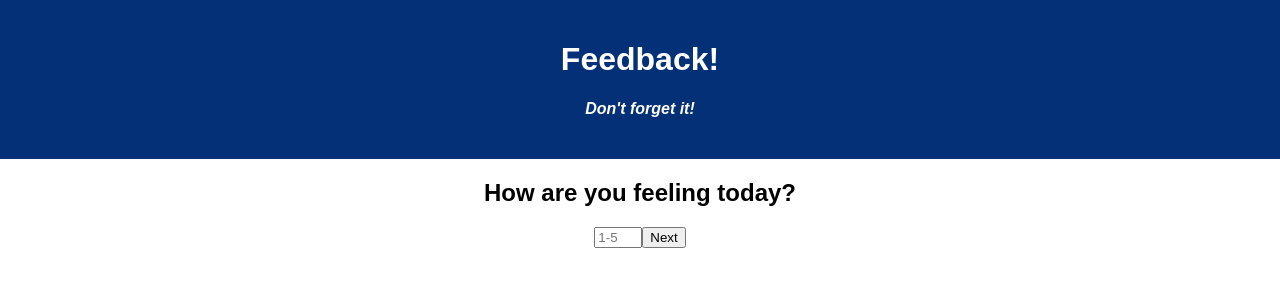
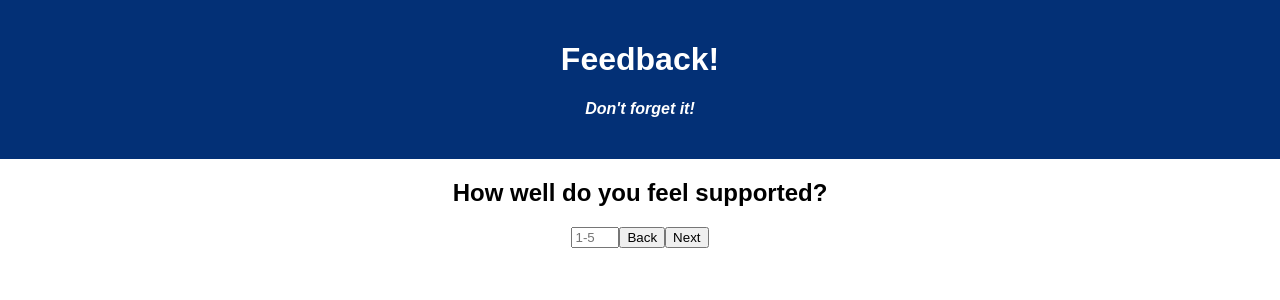
Before and after one commit to dremanchan/redux-feedback-loop, a React (Create React App) app: page /#/support in a window 1280 px wide. Before the commit this address led to /#/. Shown: the top 300 px of the page. Built offline with nearby package versions, Linux system fonts and the light colour scheme.

Commit message:
support page finished.

```diff
--- a/src/components/CommentPage/CommentPage.jsx
+++ b/src/components/CommentPage/CommentPage.jsx
@@ -28,7 +28,7 @@ function CommentPage() {
           placeholder="Write your feedback here"
           value={comments}
           onChange={(event) => setComments(event.target.value)}
-        />
+          />
         <Link to="/support">
           <button>Back</button>
         </Link>
--- a/src/components/FeelingPage/FeelingPage.jsx
+++ b/src/components/FeelingPage/FeelingPage.jsx
@@ -6,6 +6,7 @@ import "./FeelingPage.css";
 function FeelingPage() {
   const dispatch = useDispatch();
   const feedback = useSelector((store) => store.feedback);
+  const history = useHistory();
 
   let feelingState;
 
@@ -28,15 +29,14 @@ function FeelingPage() {
     // Form validation
     if (feeling === "") {
       return alert("Please select a number");
-    }
-    else if (support > 5 || support < 1){
-        return alert('Please enter a number (1-5)');
-    }
-     else {
+    } else if (feeling > 5 || feeling < 1) {
+      return alert("Please enter a number (1-5)");
+    } else {
       dispatch({
         type: "SET_FEELING_RATING",
         payload: { property: "feeling", value: feeling },
       });
+      history.push("/understanding");
     }
   };
 
@@ -54,9 +54,8 @@ function FeelingPage() {
           // Changes string to number value on submit
           onChange={(event) => setFeeling(Number(event.target.value))}
         />
-        <Link to="/understanding">
-          <button onClick={handleSubmit}>Next</button>
-        </Link>
+
+        <button onClick={handleSubmit}>Next</button>
       </form>
     </>
   );
--- a/src/components/SupportedPage/SupportedPage.jsx
+++ b/src/components/SupportedPage/SupportedPage.jsx
@@ -35,7 +35,7 @@ function SupportedPage() {
         type: "SET_SUPPORT_RATING",
         payload: { property: "support", value: support },
       });
-
+      // This sends the user to the comments page
       history.push("/comments");
     }
   };
@@ -57,10 +57,9 @@ function SupportedPage() {
         <Link to="/understanding">
           <button>Back</button>
         </Link>
-        {/* This link doesn't work for some reason */}
-        <Link to="comments">
-          <button onClick={handleSubmit}>Next</button>
-        </Link>
+        <button onClick={handleSubmit}>
+            Next
+        </button>
       </form>
     </>
   );
```
